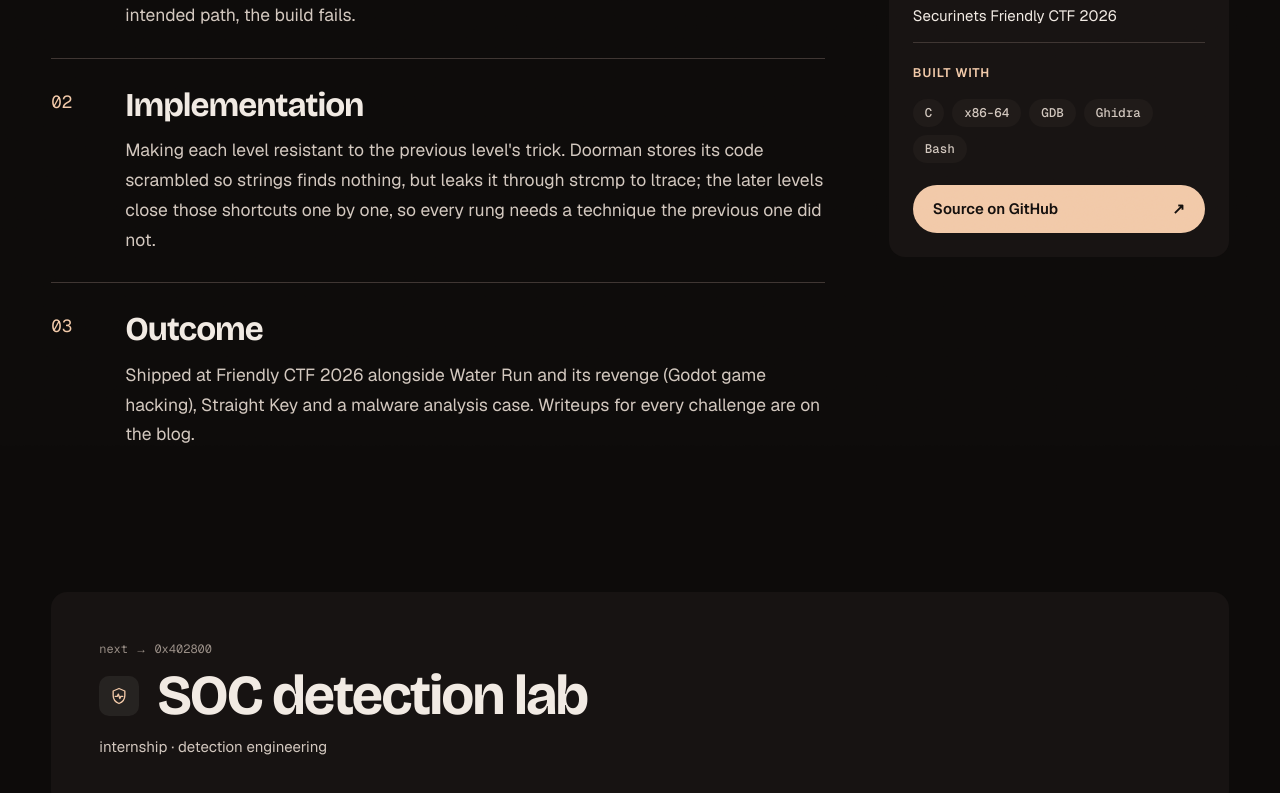
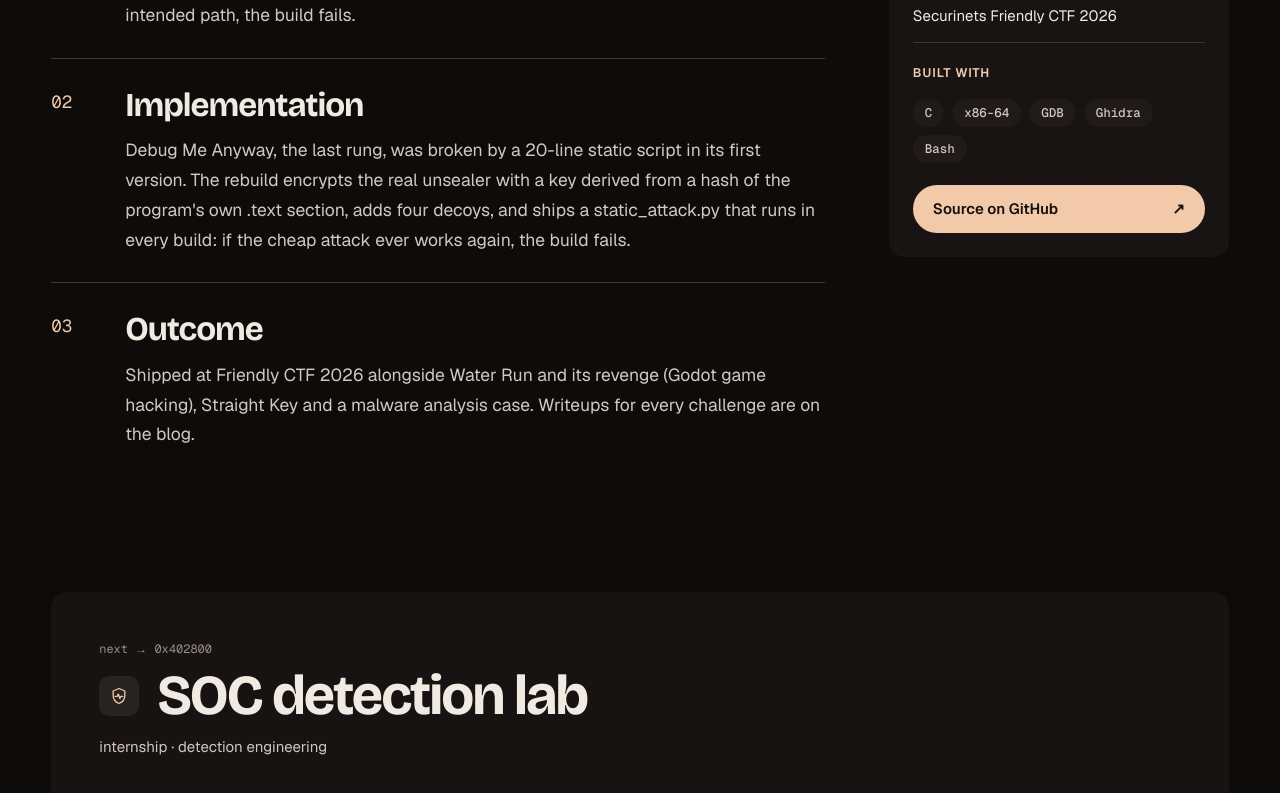
Before and after one commit to mohamedkhalilammar/mohamedkhalilammar.github.io, a Next.js app: page /project/ctf-challenge-development in a window 1280 px wide. Shown: the part 848-1641 px from the top of the page. Built offline with nearby package versions, Linux system fonts and the light colour scheme.

Commit message:
content: RE ladder case study uses the Debug Me Anyway redesign

```diff
--- a/src/data/portfolio.ts
+++ b/src/data/portfolio.ts
@@ -87,7 +87,7 @@ export const projects: Project[] = [
     role: "Challenge author",
     duration: "September 2026",
     architecture: "Seven small C programs, from doorman to debug-me-anyway, each with its source, a design note explaining the single idea it teaches, a reference solution, and a build.sh that compiles it and runs the solution against the result. If a change breaks the intended path, the build fails.",
-    challenges: "Making each level resistant to the previous level's trick. Doorman stores its code scrambled so strings finds nothing, but leaks it through strcmp to ltrace; the later levels close those shortcuts one by one, so every rung needs a technique the previous one did not.",
+    challenges: "Debug Me Anyway, the last rung, was broken by a 20-line static script in its first version. The rebuild encrypts the real unsealer with a key derived from a hash of the program's own .text section, adds four decoys, and ships a static_attack.py that runs in every build: if the cheap attack ever works again, the build fails.",
     impact: "Shipped at Friendly CTF 2026 alongside Water Run and its revenge (Godot game hacking), Straight Key and a malware analysis case. Writeups for every challenge are on the blog.",
     githubUrl: "https://github.com/khalilammarr/CTF/tree/main/re-track",
   },
```
